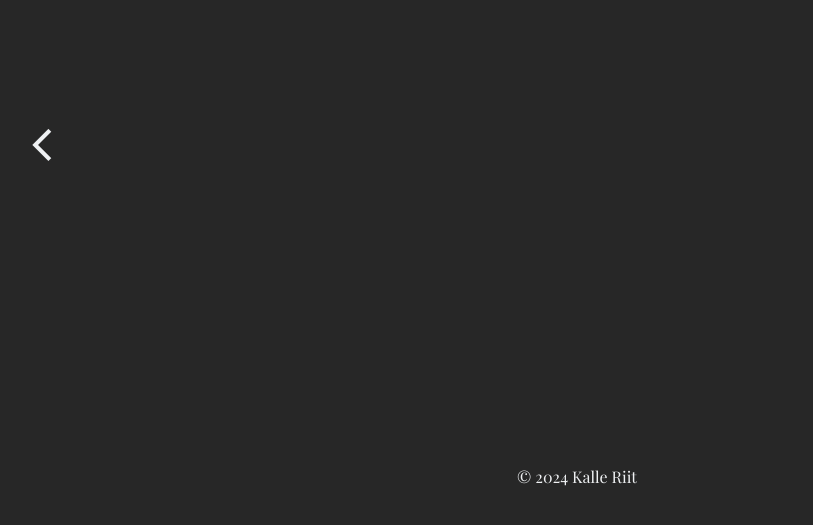
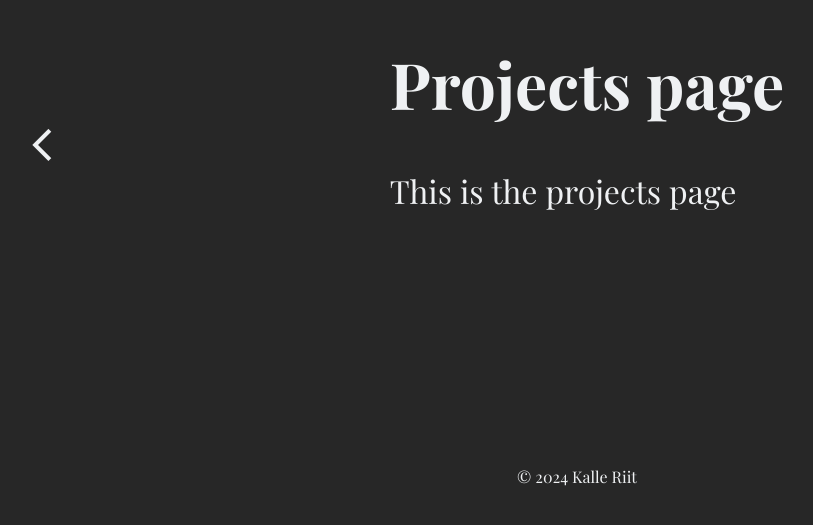
Before and after one commit to gitTanzj/portfolio, a SvelteKit app: page /projects in a window 1280 px wide. Shown: the part 287-812 px from the top of the page, without its empty margins (53-866 px from the left). Built offline with nearby package versions, Linux system fonts and the light colour scheme; a web font is replaced by a local one.

Commit message:
deployment

```diff
--- a/src/routes/projects/+page.svelte
+++ b/src/routes/projects/+page.svelte
@@ -1,3 +1,8 @@
 <script lang="ts">
 
 </script>
+
+<div>
+    <h1>Projects page</h1>
+    <p>This is the projects page</p>
+</div>
```
